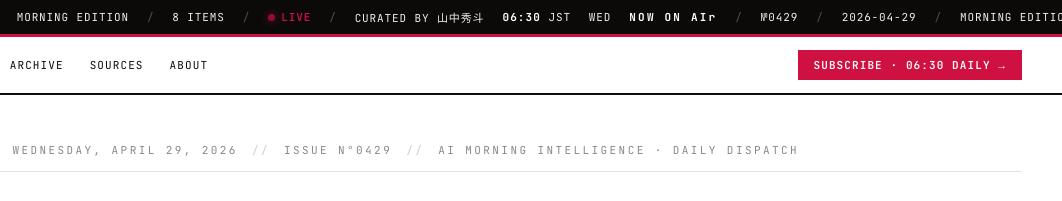
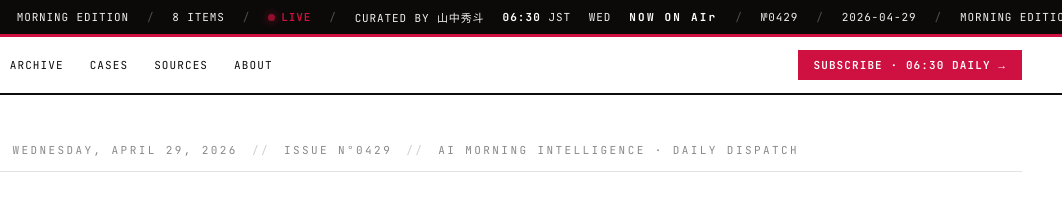
Before and after one commit to s-yamanaka-droid/vigil-news, a plain HTML site: page docs/index.html in a window 1280 px wide. Shown: the top 201 px of the page, 218-1280 px from the left. Drawn offline with nearby package versions, Linux system fonts and the light colour scheme; a web font is replaced by a local one.

Commit message:
feat: add CASES nav link to index.html

```diff
--- a/docs/index.html
+++ b/docs/index.html
@@ -136,6 +136,7 @@
   <ul>
     <li><a href="./" class="active">TODAY</a></li>
     <li><a href="#archive">ARCHIVE</a></li>
+    <li><a href="./cases.html">CASES</a></li>
     <li><a href="#about">SOURCES</a></li>
     <li><a href="#about">ABOUT</a></li>
   </ul>
```
